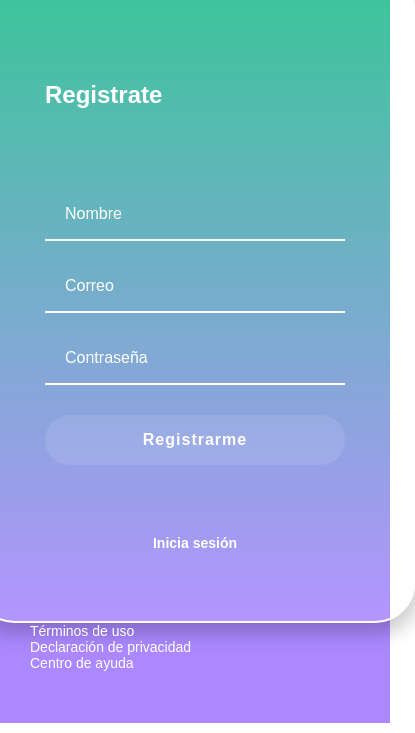
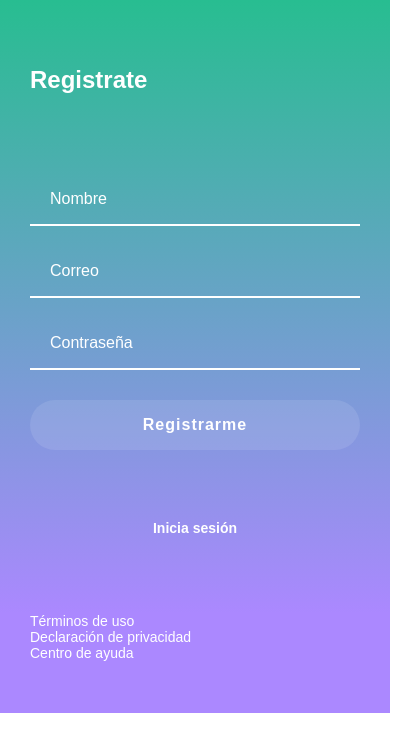
Before and after one commit to andiparodi/PlatziVideoProyect, a plain HTML site: page iniciar-sesion/regristro.html in a window 390 px wide. Shown: the part 111-844 px from the top of the page, 415 px wide, since content can reach past the window. Drawn offline with Linux system fonts and the light colour scheme; a web font is replaced by a local one.

Commit message:
correcion scroll en version mobile en pagina de registro

```diff
--- a/iniciar-sesion/CSS/styles.css
+++ b/iniciar-sesion/CSS/styles.css
@@ -13,6 +13,7 @@ body {
   margin: 0px;
   font-size: 16px;
   font-family: var(--fuente-principal);
+  overflow-x: hidden;
 }
 
 html {
@@ -274,7 +275,7 @@ html {
 }
 
 @media only screen and (max-width: 600px) {
-  .login__container {
+  .login__container, .login__container-register {
     background-color: transparent;
     border: none;
     padding: 0;
```
